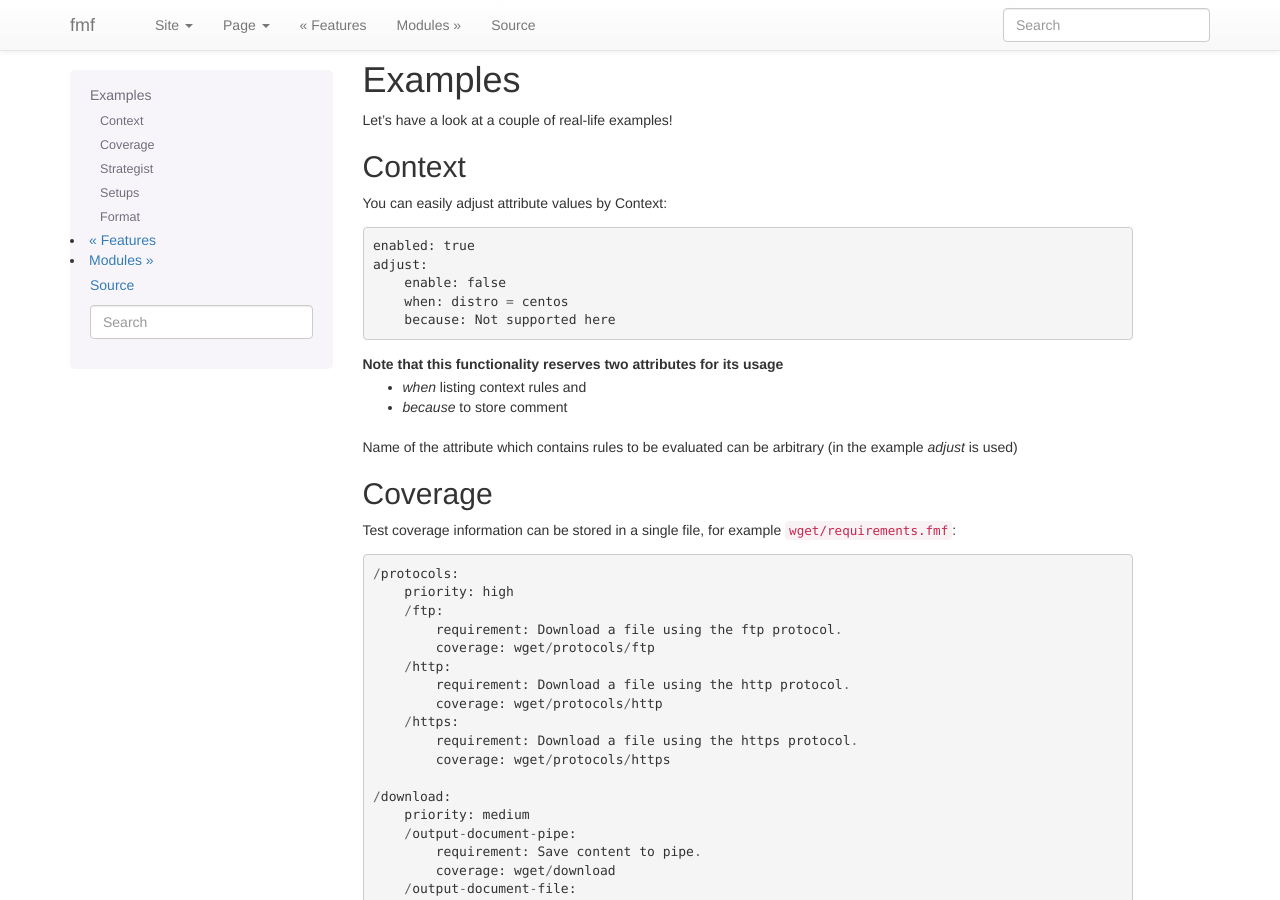
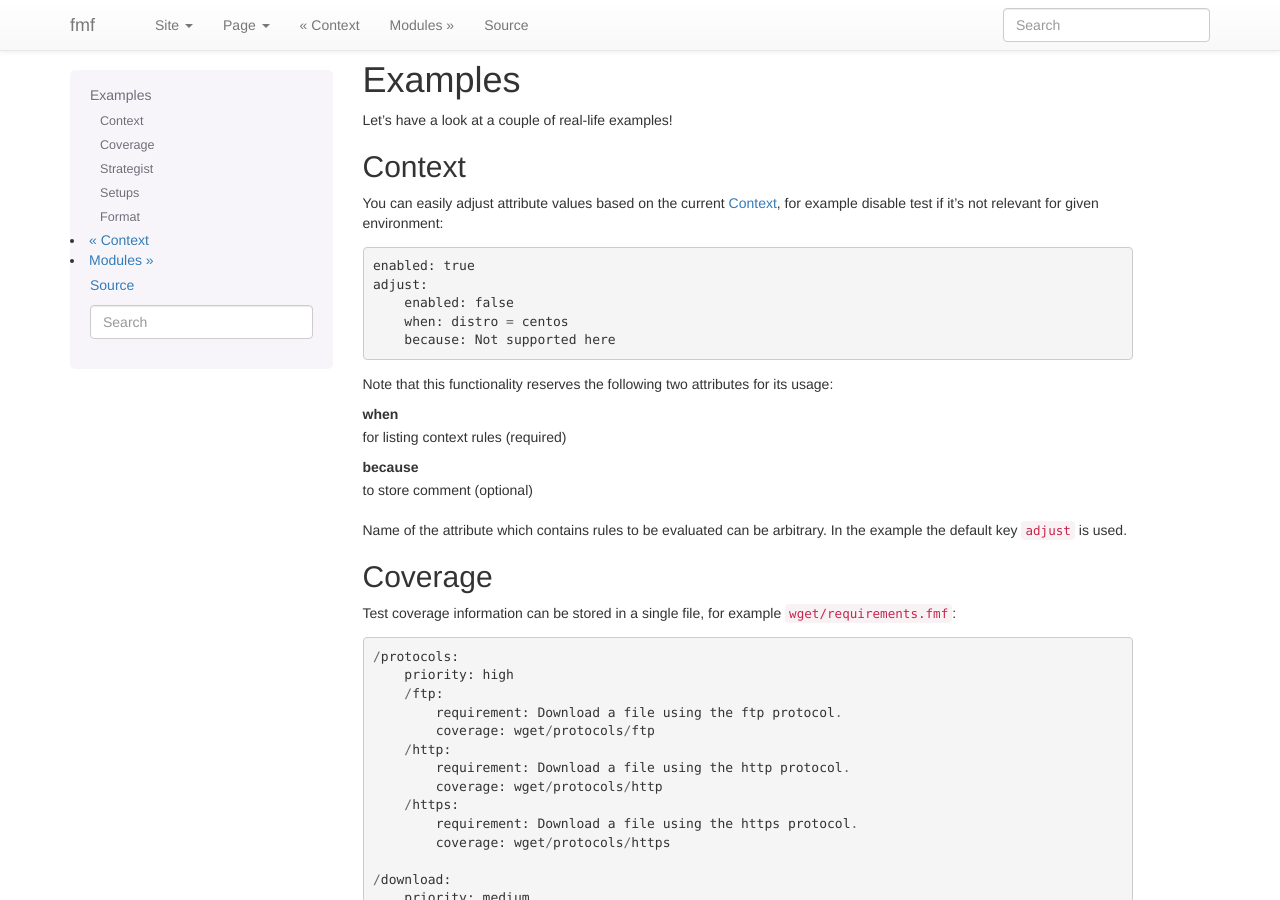
Before and after one commit to teemtee/fmf, a Sphinx documentation site: the page built from docs/examples.rst, in a window 1280 px wide and 900 px high. Built offline with Sphinx 7.4.7, drawn with Linux system fonts in a browser that asks for light colours.

Commit message:
Adjust the new Context implementation
Mostly style adjustments plus fixed several typos.
Slightly updated the Context example section.
Added and enabled a new 'Context' page in docs.

```diff
--- /dev/null
+++ b/docs/context.rst
@@ -0,0 +1,5 @@
+.. _context:
+
+======================
+    Context
+======================
--- a/docs/examples.rst
+++ b/docs/examples.rst
@@ -8,19 +8,26 @@ Let's have a look at a couple of real-life examples!
 Context
 ~~~~~~~~~~~~~~~~~~~~~~~~~~~~~~~~~~~~~~~~~~~~~~~~~~~~~~~~~~~~~~~~~~
 
-You can easily adjust attribute values by Context::
+You can easily adjust attribute values based on the current
+:ref:`context`, for example disable test if it's not relevant for
+given environment::
 
     enabled: true
     adjust:
-        enable: false
+        enabled: false
         when: distro = centos
         because: Not supported here
 
-Note that this functionality reserves two attributes for its usage
-  - `when` listing context rules and
-  - `because` to store comment
+Note that this functionality reserves the following two attributes
+for its usage:
 
-Name of the attribute which contains rules to be evaluated can be arbitrary (in the example `adjust` is used)
+when
+    for listing context rules (required)
+because
+    to store comment (optional)
+
+Name of the attribute which contains rules to be evaluated can be
+arbitrary. In the example the default key ``adjust`` is used.
 
 
 Coverage
--- a/docs/index.rst
+++ b/docs/index.rst
@@ -19,6 +19,7 @@ Table of Contents
     Overview <overview>
     Concept <concept>
     Features <features>
+    Context <context>
     Examples <examples>
     Modules <modules>
     Contribute <contribute>
```
Also changed, not shown: 2 other files.
